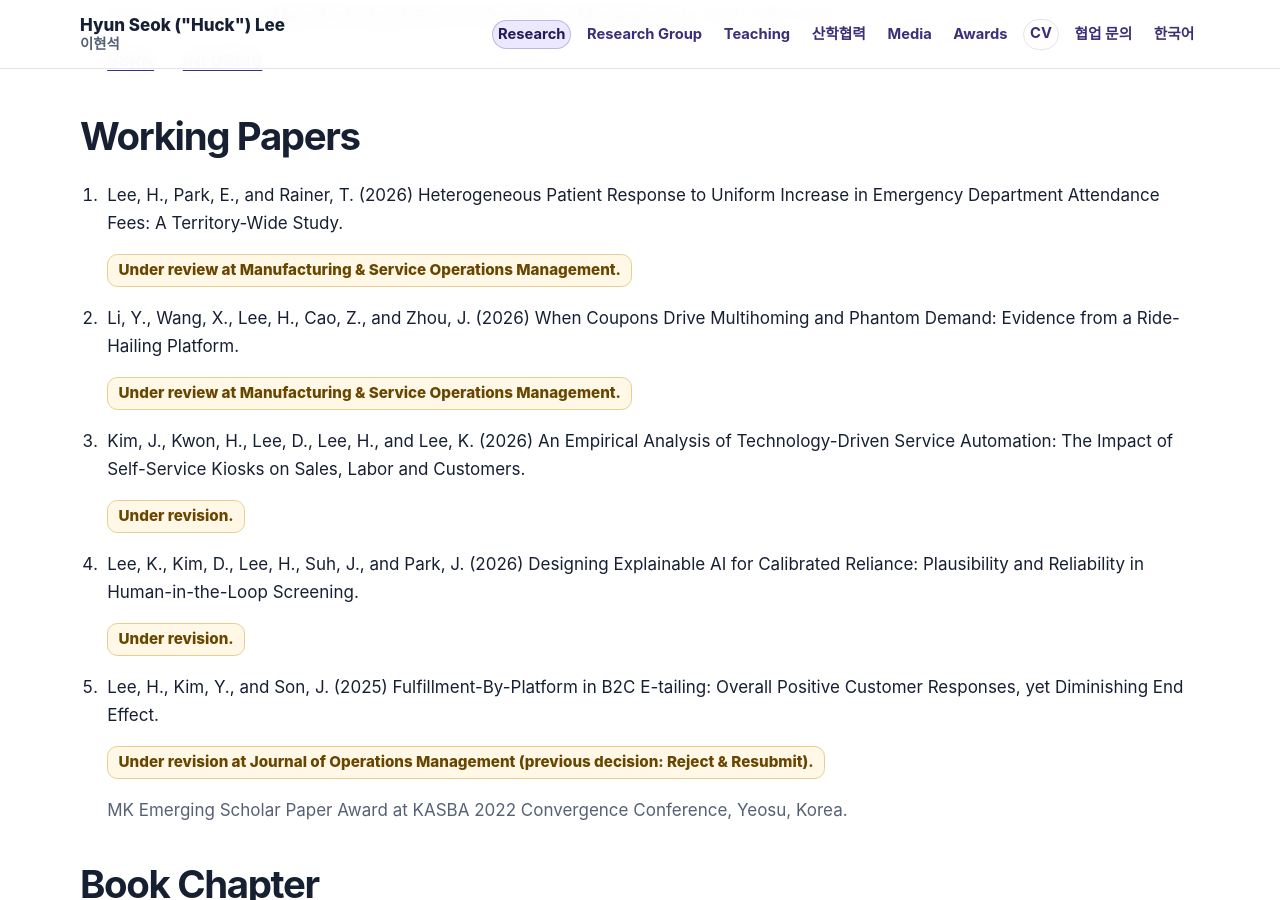
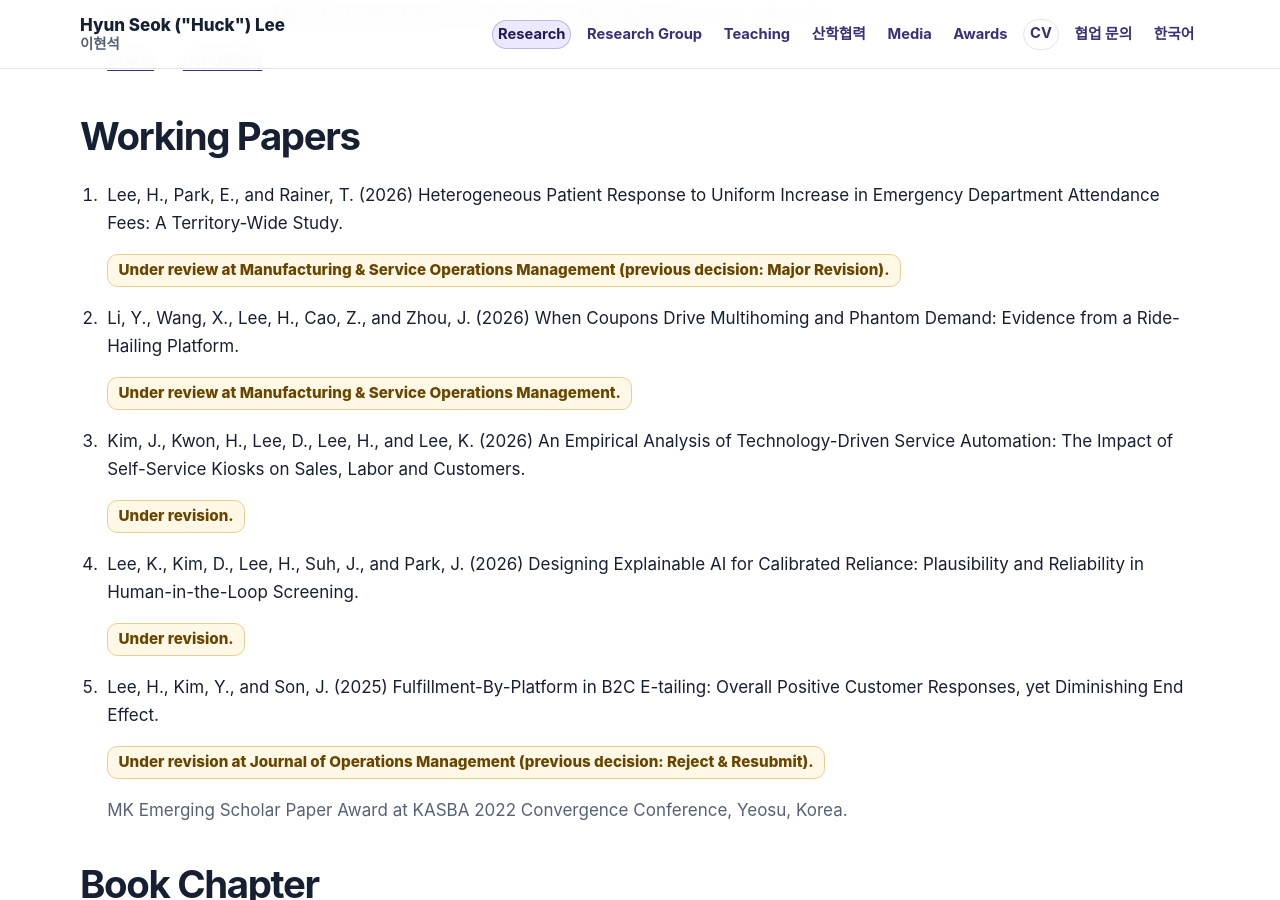
Before and after one commit to lordya2/lordya2.github.io, a Jekyll site: the page built from pages/research.md, in a window 1280 px wide and 900 px high, scrolled down 1817 px. Built offline with Jekyll 4.4.1, drawn with Linux system fonts in a browser that asks for light colours.

Commit message:
Restore previous decision in working-paper status (#34)
Retain the journal status and restore the prior Major Revision decision in parentheses.

```diff
--- a/_data/publications.yml
+++ b/_data/publications.yml
@@ -124,7 +124,7 @@
   category: 'working_paper'
   short_title: 'Emergency Department Attendance Fees'
   citation: 'Lee, H., Park, E., and Rainer, T. (2026) Heterogeneous Patient Response to Uniform Increase in Emergency Department Attendance Fees: A Territory-Wide Study.'
-  status: 'Under review at Manufacturing & Service Operations Management.'
+  status: 'Under review at Manufacturing & Service Operations Management (previous decision: Major Revision).'
   research_theme_ids:
     - 'healthcare-pharmaceutical-supply-chains'
     - 'empirical-om-causal-inference'
```
